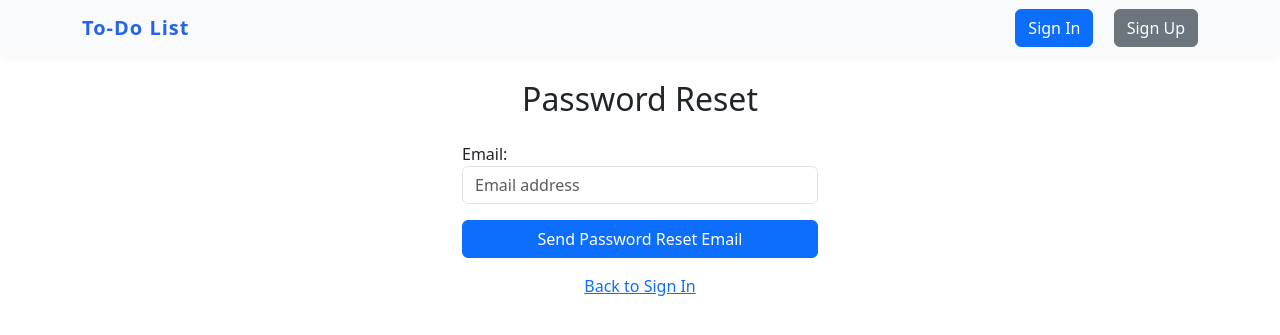
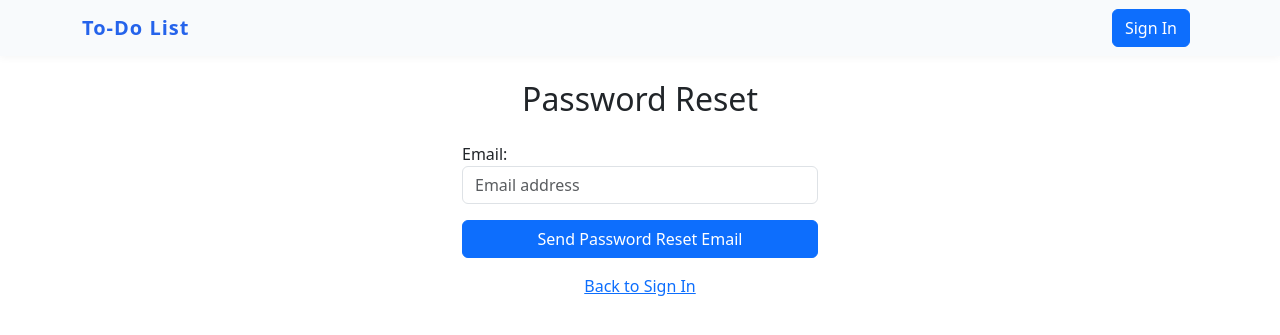
Before and after one commit to CXBeale/to-do-list, a Django app: page /accounts/password/reset/ in a window 1280 px wide. Shown: the top 335 px of the page. Run offline with Django 5.2, Linux system fonts and the light colour scheme; some libraries are stand-ins or nearby versions.

Commit message:
remove sign up button from nav bar

```diff
--- a/todo/templates/todo/base.html
+++ b/todo/templates/todo/base.html
@@ -21,7 +21,6 @@
                     </form>
                 {% else %}
                     <a class="btn btn-primary me-2" href="{% url 'account_login' %}">Sign In</a>
-                    <a class="btn btn-secondary" href="{% url 'account_signup' %}">Sign Up</a>
                 {% endif %}
             </div>
         </div>
```
